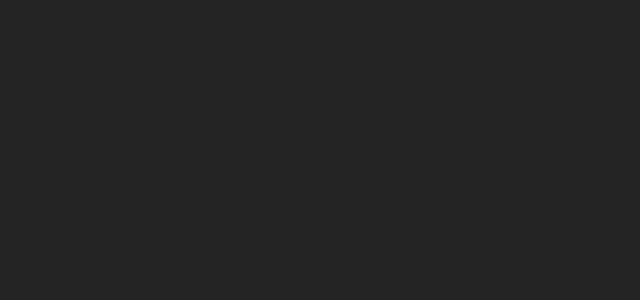
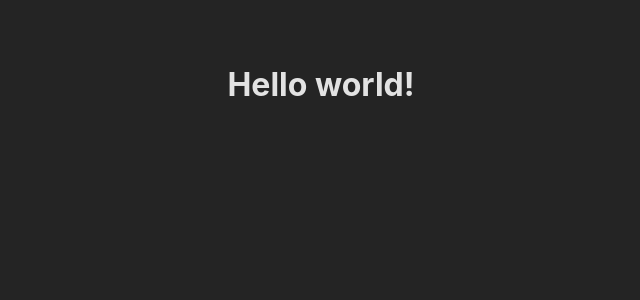
Before and after one commit to PegasusXing/anything-generator, a React (Vite) app: page / in a window 1280 px wide. Shown: the top 300 px of the page, without its empty margins (319-959 px from the left). Built offline with nearby package versions, Linux system fonts and the light colour scheme.

Commit message:
-- Hello World! --

```diff
--- a/src/App.tsx
+++ b/src/App.tsx
@@ -3,6 +3,7 @@
 function App() {
   return (
     <>
+      <h1 className='text-3xl font-bold underline'>Hello world!</h1>
     </>
   )
 }
```
